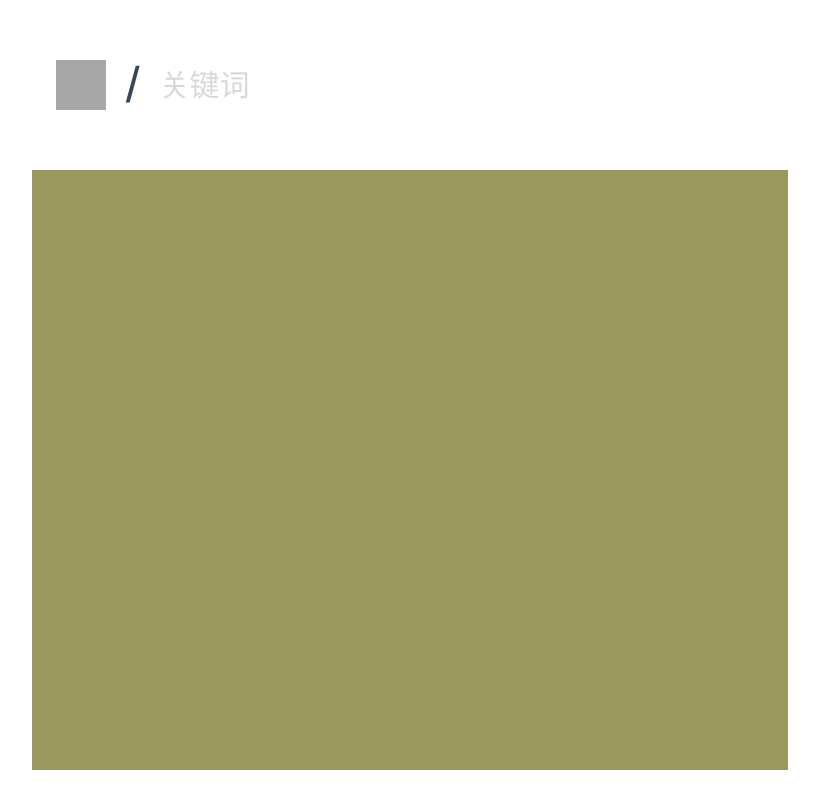
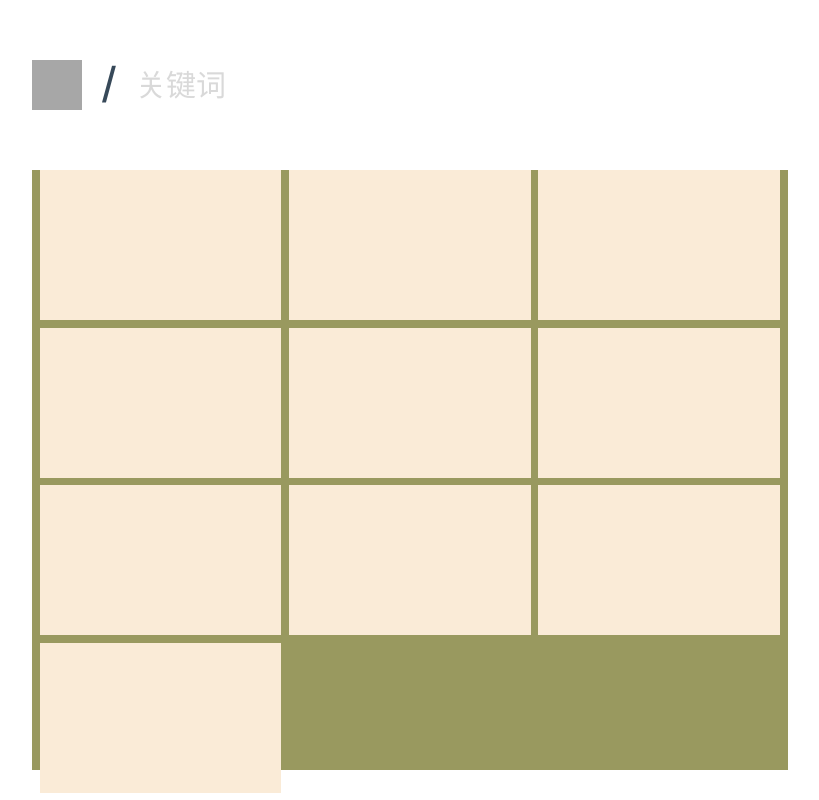
Before and after one commit to whistleStudio/whistleblog, a Vue app in the folder client/: page /#/essay in a window 1280 px wide. Shown: the whole page, without its empty margins (220-1039 px from the left). Built offline with nearby package versions, Linux system fonts and the light colour scheme; grey boxes are pictures that could not be loaded.

Commit message:
10102309

```diff
--- a/client/src/views/Essay.vue
+++ b/client/src/views/Essay.vue
@@ -3,17 +3,32 @@
   <div class="essay flex-center">
     <div>
       <div class="search flex-center">
-        <div class="logo"></div> <span>/</span>
-        <input type="text" placeholder="关键词">
+        <div class="logo" @click="logoClick"></div> <span>/</span>
+        <input ref="kwIp" type="text" placeholder="关键词">
       </div>
-      <div class="main"></div>
+      <div class="main">
+        <ul>
+          <li v-for="(v, i) in 10"></li>
+        </ul>
+      </div>
     </div>
   </div>
 
 </template>
 
 <script setup lang="ts">
-
+  import router from '@/router';
+  import { onMounted, ref} from "vue"
+  let kwIp = ref<any>(null)
+  /* 回到主页 */
+  function logoClick () {
+    router.push("/")
+  }
+  /* ---------------------- */
+  onMounted(() => {
+    // 默认输入框聚焦
+    kwIp?.value?.focus()
+  })
 </script>
 
 <style scoped lang="scss">
@@ -30,6 +45,7 @@
         // background-color: rgb(67, 99, 67);
         margin: 50px auto;
         opacity: 0.9;
+        justify-content: flex-start;
         .logo {
           width: 50px;
           height: 50px;
@@ -43,6 +59,7 @@
           margin-right: 20px;
         }
         input {
+          flex: 1;
           font: 30px/35px $fontF;
           height: 35px;
           width: 80%;
@@ -59,6 +76,19 @@
         width: 100%;
         height: 600px;
         background-color: rgb(153, 153, 95);
+        >ul {
+          width: 100%;
+          display: flex;
+          flex-wrap: wrap;
+          >li {
+            width: 32%;
+            height: 150px;
+            background-color: antiquewhite;
+            // border: 1px solid black;
+            margin-left: 1%;
+            margin-bottom: 1%;
+          }
+        }
       }
     }
   }
--- a/client/src/views/Home.vue
+++ b/client/src/views/Home.vue
@@ -34,7 +34,7 @@
   }
   const indexMusic = "https://whistleblog-1300400818.cos.ap-nanjing.myqcloud.com/music/%E8%88%9F%E5%AE%BF%E6%B8%A1%E5%A4%8F%E7%9B%AE%E6%BC%B1%E7%9F%B3/%E8%BF%98%E6%BD%AE%20-%20%E8%88%9F%E5%AE%BF%E6%B8%A1%E5%A4%8F%E7%9B%AE%E6%BC%B1%E7%9F%B3.mp3"
   let indexLeftMode = ref<number>(1), menuMode = ref(false)
-  let tim1 = ref<NodeJS.Timeout>(), tim2 =ref<NodeJS.Timeout>()
+  let tim1 = ref<number>(), tim2 =ref<number>()
   let idxAudio = ref<any>(null), lp = ref<any>(null)
   let menuList: Array<IMenuList> = reactive([
     {txt: "诗", link: "/poem"},
```
Also changed, not shown: 1 other file (tests, documents, lock files or other folders).
